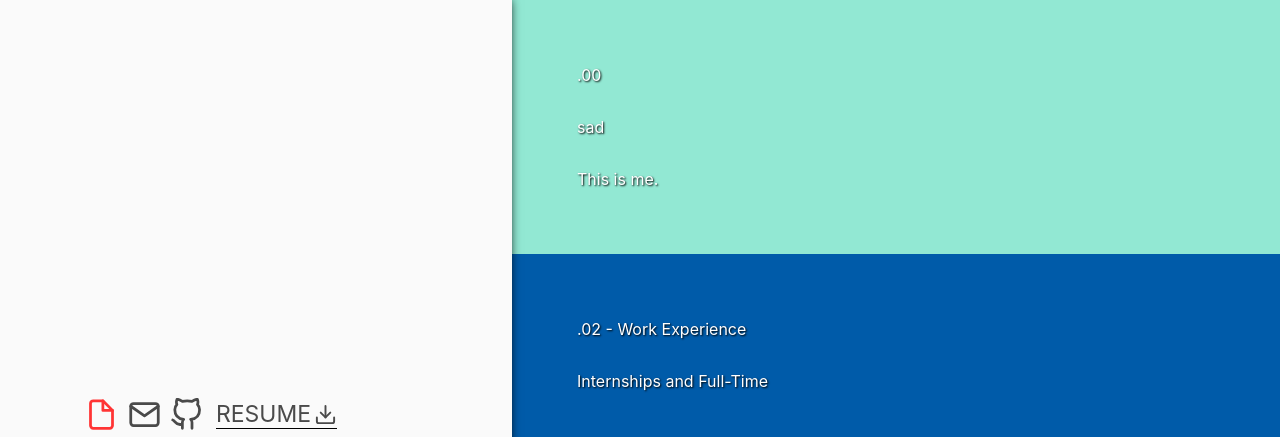
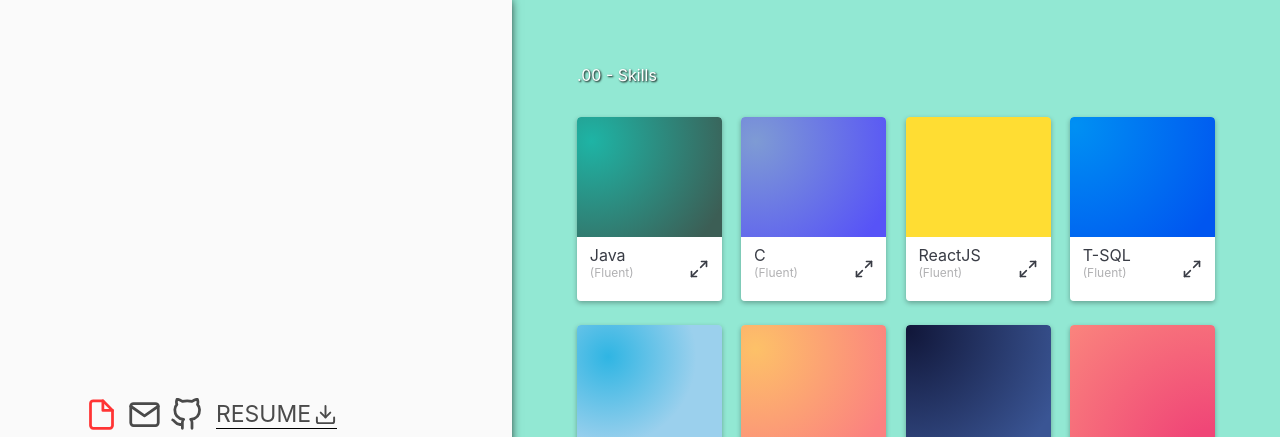
Before and after one commit to achen1738/M-E, a React app in the folder frontend/: page / in a window 1280 px wide. Shown: the top 437 px of the page. Built offline with nearby package versions, Linux system fonts and the light colour scheme.

Commit message:
Skills is almsot done, working on the expanding UI

```diff
--- a/frontend/src/components/content/content.js
+++ b/frontend/src/components/content/content.js
@@ -1,9 +1,10 @@
 import React, { Component } from "react";
 import styles from "./content.module.css";
 import OuterCard from "./myWork/outerCard";
-import Research from "./myWork/research";
-import Lanes from "./myWork/lanes";
-import Meself from "./myWork/meself";
+import Research from "./myWork/research/research";
+import Lanes from "./myWork/lanes/lanes";
+import Meself from "./myWork/meself/meself";
+import Skills from "./myWork/skills/skills";
 
 class Content extends Component {
   state = {};
@@ -12,9 +13,9 @@
       <div className={styles.container}>
         <OuterCard
           color={styles.teal}
-          numWork={".00"}
-          content={<Meself />}
-          description={"This is me."}
+          numWork={".00 - Skills"}
+          content={<Skills />}
+          description={"Coding Languages and my Experience"}
         />
         <OuterCard
           color={styles.mediumBlue}
--- a/frontend/src/components/content/content.module.css
+++ b/frontend/src/components/content/content.module.css
@@ -35,8 +35,3 @@
 .black {
   background-color: rgb(56, 55, 55);
 }
-
-.emailBtn {
-  padding: 2vh 2vw;
-  background-color: red;
-}
--- a/frontend/src/components/content/myWork/lanes.js
+++ b/frontend/src/components/content/myWork/lanes/lanes.js
@@ -1,5 +1,5 @@
 import React, { Component } from "react";
-import After from "../../../files/newLane2.gif";
+import After from "../../../../files/newLane2.gif";
 import { FaGithub } from "react-icons/fa";
 import styles from "./lanes.module.css";
 
--- a/frontend/src/components/content/myWork/myWork.module.css
+++ b/frontend/src/components/content/myWork/myWork.module.css
@@ -6,13 +6,14 @@
 
 .innerCard {
   color: white;
-  text-shadow: 1px 1px 2px black;
 }
 
 .numWork {
   margin-bottom: 4vh;
+  text-shadow: 1px 1px 2px black;
 }
 
 .description {
   margin-top: 4vh;
+  text-shadow: 1px 1px 2px black;
 }
--- a/frontend/src/components/content/myWork/research.js
+++ b/frontend/src/components/content/myWork/research/research.js
@@ -1,7 +1,7 @@
 import React, { Component } from "react";
-import GO from "../../../images/go.jpg";
-import SEM from "../../../images/sem.jpg";
-import Cells from "../../../images/cells.jpg";
+import GO from "../../../../images/go.jpg";
+import SEM from "../../../../images/sem.jpg";
+import Cells from "../../../../images/cells.jpg";
 import styles from "./research.module.css";
 import { FaInfoCircle, FaArrowRight } from "react-icons/fa";
 import ReactTooltip from "react-tooltip";
--- /dev/null
+++ b/frontend/src/components/content/myWork/skills/skills.js
@@ -0,0 +1,147 @@
+import React, { Component } from "react";
+import styles from "./skills.module.css";
+import { FiMaximize2, FiMinimize2 } from "react-icons/fi";
+
+class Skills extends Component {
+  state = {
+    backgroundColors: [
+      styles.forest,
+      styles.violet,
+      styles.peach,
+      styles.friday,
+      styles.bloo,
+      styles.sundown,
+      styles.ocean,
+      styles.animation,
+      styles.candy,
+      styles.evergarden,
+      styles.reddy,
+      styles.mochi
+    ],
+    colors: [
+      styles.forestText,
+      styles.violetText,
+      styles.peachText,
+      styles.fridayText,
+      styles.blooText,
+      styles.sundownText,
+      styles.oceanText,
+      styles.animationText,
+      styles.candyText,
+      styles.evergardenText,
+      styles.reddyText,
+      styles.mochiText
+    ],
+    text: [
+      "Java",
+      "C",
+      "ReactJS",
+      "T-SQL",
+      "Javascript",
+      "HTML5",
+      "CSS3",
+      "PostgreSQL",
+      "Typescript",
+      "NoSQL",
+      "Python",
+      "NodeJS"
+    ],
+    fluency: [
+      "(Fluent)",
+      "(Fluent)",
+      "(Fluent)",
+      "(Fluent)",
+      "(Fluent)",
+      "(Fluent)",
+      "(Fluent)",
+      "(Fluent)",
+      "(Functional)",
+      "(Functional)",
+      "(Functional)",
+      "(Functional)"
+    ],
+    opened: [
+      false,
+      false,
+      false,
+      false,
+      false,
+      false,
+      false,
+      false,
+      false,
+      false,
+      false,
+      false
+    ],
+    content: [{}, {}]
+    // Java (fluent), C (fluent), T-SQL/Postgres (fluent), ReactJS (fluent), HTML (fluent),
+    // CSS (fluent), Javascript (fluent), Python (functional), NodeJS (functional), NoSQL (functional)
+  };
+
+  setOpened = e => {
+    const index = parseInt(e.currentTarget.getAttribute("data-index"));
+    var opened = this.state.opened;
+    opened[index] = !opened[index];
+    this.setState({ opened: opened });
+  };
+
+  renderCards = () => {
+    return this.state.text.map((text, index) => {
+      let contentStyle = [styles.cardContent];
+      if (this.state.opened[index]) contentStyle.push(styles.moved);
+
+      return (
+        <div
+          key={index}
+          data-index={index}
+          className={[styles.cardContainer].join(" ")}
+        >
+          <div
+            className={[
+              styles.cardColor,
+              this.state.backgroundColors[index]
+            ].join(" ")}
+          />
+          <div className={contentStyle.join(" ")}>
+            <div className={styles.cardHeader}>
+              <div className={styles.cardInfo}>
+                <span className={[styles.cardText].join(" ")}>{text}</span>
+                <span className={styles.fluency}>
+                  {this.state.fluency[index]}
+                </span>
+              </div>
+              <div className={styles.arrowContainer}>
+                {this.state.opened[index] ? (
+                  <FiMinimize2
+                    data-index={index}
+                    onClick={e => this.setOpened(e)}
+                  />
+                ) : (
+                  <FiMaximize2
+                    data-index={index}
+                    onClick={e => this.setOpened(e)}
+                  />
+                )}
+              </div>
+            </div>
+            <div className={styles.cardBody}>
+              <div className={styles.classes}>
+                <div className={styles.class}>215</div>
+                <div className={styles.class}>310</div>
+                <div className={styles.class}>412</div>
+              </div>
+            </div>
+          </div>
+          <div />
+        </div>
+      );
+    });
+  };
+
+  render() {
+    return <div className={styles.container}>{this.renderCards()}</div>;
+  }
+}
+
+export default Skills;
--- /dev/null
+++ b/frontend/src/components/content/myWork/skills/skills.module.css
@@ -0,0 +1,241 @@
+.container {
+  display: grid;
+  grid-template-columns: 1fr 1fr 1fr 1fr;
+  grid-column-gap: 1.5vw;
+  grid-row-gap: 3vh;
+}
+
+.cardContainer {
+  box-shadow: 0 2px 5px rgba(0, 0, 0, 0.3);
+  border-radius: 0.5vh;
+  cursor: pointer;
+  overflow: hidden;
+  height: 23vh;
+  width: 100%;
+}
+
+.cardColor {
+  border-radius: 0.5vh 0.5vh 0 0;
+  height: 15vh;
+  /* border: 1px solid rgba(0, 0, 0, 0.1); */
+}
+
+.cardText {
+  color: #393c45;
+}
+
+.cardContent {
+  background-color: white;
+  border-radius: 0 0 0.5vh 0.5vh;
+  height: 23vh;
+  transition: all 0.3s ease-in;
+}
+
+/* .cardContent:hover {
+  transform: translate(0, -13vh);
+} */
+
+.moved {
+  transform: translate(0, -14.5vh);
+  border-radius: 0.5vh;
+}
+
+.cardContainer:hover {
+  box-shadow: 0 4px 8px 1px rgba(0, 0, 0, 0.3);
+}
+
+.friday {
+  background-image: radial-gradient(
+    circle farthest-corner at 3% 7.4%,
+    rgba(0, 144, 243, 1) 0%,
+    rgba(0, 86, 240, 1) 90%
+  );
+}
+
+.fridayText {
+  color: rgb(0, 114, 242);
+}
+
+.peach {
+  background-image: radial-gradient(
+    circle farthest-corner at 10% 20%,
+    rgba(255, 221, 51, 1) 100.2%,
+    rgba(187, 187, 187, 1) 100.2%
+  );
+}
+
+.peachText {
+  color: rgb(255, 145, 125);
+}
+
+.violet {
+  background-image: radial-gradient(
+    circle farthest-corner at 10% 20%,
+    rgba(126, 155, 212, 1) 0%,
+    rgba(87, 83, 247, 1) 90%
+  );
+}
+
+.violetText {
+  color: rgb(96, 100, 238);
+}
+
+.forest {
+  background-image: radial-gradient(
+    circle farthest-corner at 10% 20%,
+    rgba(30, 180, 165, 1) 0%,
+    rgba(60, 94, 85, 1) 90.1%
+  );
+}
+
+.forestText {
+  color: rgb(51, 119, 108);
+}
+
+.bloo {
+  background-image: radial-gradient(
+    circle farthest-corner at 21.3% 26.5%,
+    rgba(47, 181, 227, 1) 0%,
+    rgba(155, 208, 237, 1) 61.4%
+  );
+}
+
+.blooText {
+  color: rgba(47, 181, 227, 1);
+}
+
+.sundown {
+  background-image: radial-gradient(
+    circle farthest-corner at 10% 20%,
+    rgba(253, 193, 104, 1) 0%,
+    rgba(251, 128, 128, 1) 90%
+  );
+}
+
+.sundownText {
+  color: rgba(251, 128, 128, 1);
+}
+
+.ocean {
+  background-image: radial-gradient(
+    circle farthest-corner at 1.8% 4.8%,
+    rgba(17, 23, 58, 1) 0%,
+    rgba(58, 85, 148, 1) 90%
+  );
+}
+
+.oceanText {
+  color: rgb(37, 52, 101);
+}
+
+.animation {
+  background-image: radial-gradient(
+    circle 728px at 100.3% 119%,
+    rgba(240, 70, 119, 1) 5.3%,
+    rgba(255, 162, 128, 1) 38.8%,
+    rgba(255, 255, 255, 1) 100.2%
+  );
+}
+
+.animationText {
+  color: rgba(240, 70, 119, 1);
+}
+
+.reddy {
+  background: linear-gradient(25deg, #d64c7f, #ee4758 50%);
+}
+
+.reddyText {
+  color: #d64c7f;
+}
+
+.candy {
+  background-image: radial-gradient(
+    circle 760px at 13% 16.8%,
+    rgba(255, 214, 223, 1) 0%,
+    rgba(248, 131, 174, 1) 50.6%,
+    rgba(252, 36, 135, 1) 93.4%
+  );
+}
+
+.candyText {
+  color: rgba(252, 36, 135, 1);
+}
+
+.mochi {
+  background-image: radial-gradient(
+    circle 953px at 1.4% 4%,
+    rgba(160, 236, 191, 1) 0%,
+    rgba(11, 138, 133, 1) 45.3%,
+    rgba(9, 68, 103, 1) 100.2%
+  );
+}
+
+.mochiText {
+  color: rgb(103, 199, 169);
+}
+
+.evergarden {
+  background-image: radial-gradient(
+    circle farthest-corner at 2.7% 6.3%,
+    rgba(138, 235, 185, 1) 0%,
+    rgba(24, 40, 115, 1) 90%
+  );
+}
+
+.evergardenText {
+  background-color: rgba(24, 40, 115, 1);
+}
+
+.classes {
+  display: grid;
+  grid-template-columns: 1fr 1fr 1fr 1fr;
+  grid-row-gap: 0.75vh;
+  margin-top: 0.5vh;
+}
+
+.class {
+  border-radius: 0.5vh;
+  background-color: rgb(56, 179, 255);
+  color: white;
+  height: 4vh;
+  width: 4vh;
+  display: flex;
+  justify-content: center;
+  align-items: center;
+  font-size: 13px;
+  /* background-color: green;
+  color: white; */
+  /* font-weight: bold; */
+}
+
+.fluency {
+  color: #b1b1b3;
+  font-size: 12px;
+}
+
+.cardInfo {
+  display: flex;
+  flex-direction: column;
+  justify-content: flex-start;
+}
+
+.arrowContainer {
+  display: flex;
+  align-items: center;
+  color: #393c45;
+  font-size: 20px;
+}
+
+.cardHeader {
+  display: flex;
+  justify-content: space-between;
+  width: 100%;
+  height: 8vh;
+  padding: 1vh 1vw;
+}
+
+.cardBody {
+  color: black;
+  padding: 0 1vw;
+}
```
Also changed, not shown: frontend/src/components/content/myWork/lanes/lanes.module.css (renamed from frontend/src/components/content/myWork/lanes.module.css), frontend/src/components/content/myWork/meself/meself.js (renamed from frontend/src/components/content/myWork/meself.js), frontend/src/components/content/myWork/meself/meself.module.css (renamed from frontend/src/components/content/myWork/meself.module.css), frontend/src/components/content/myWork/research/research.module.css (renamed from frontend/src/components/content/myWork/research.module.css).
